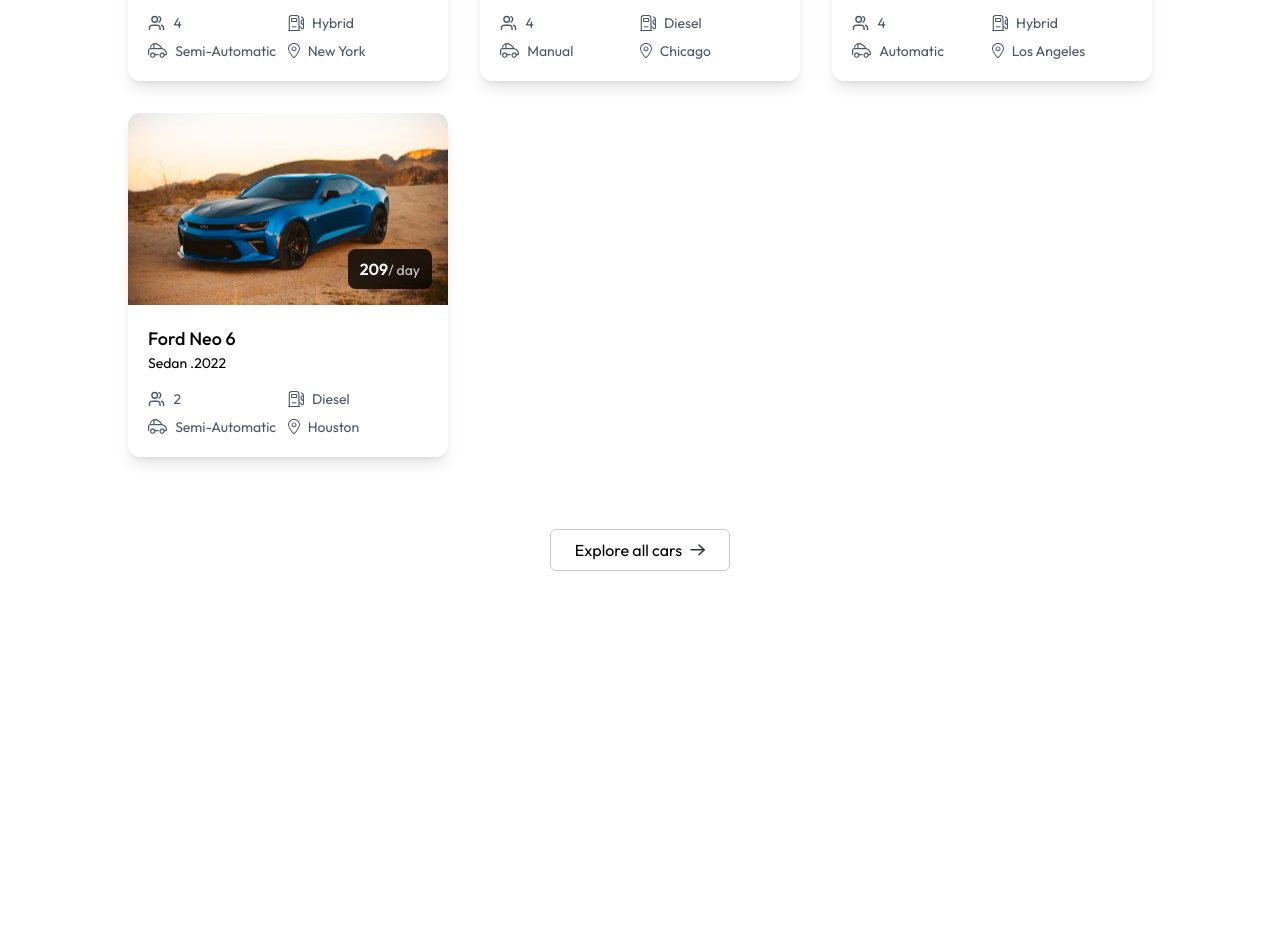
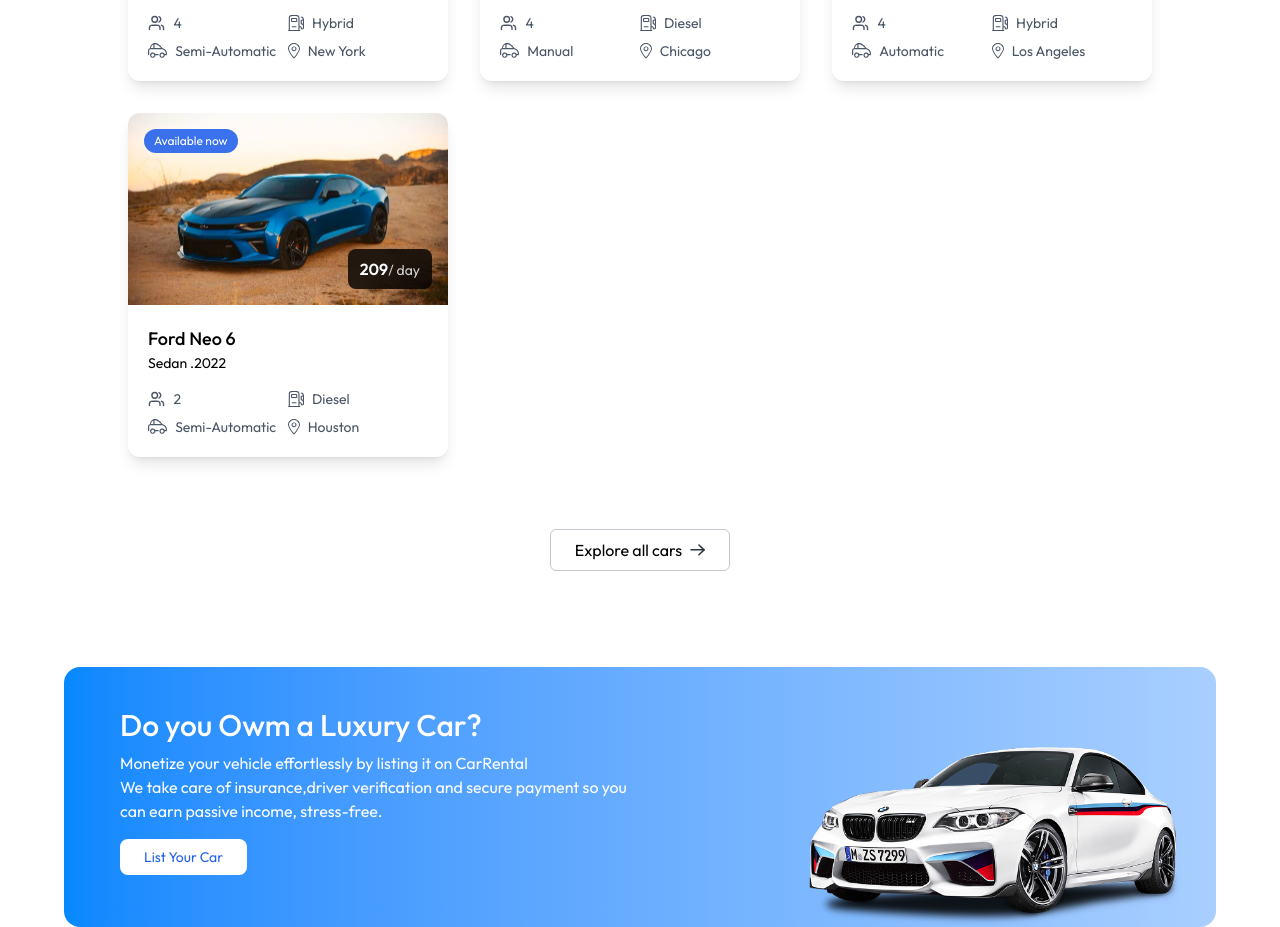
Before and after one commit to Hellobisrat/carRental, a React (Vite) app in the folder client/: page / in a window 1280 px wide. Shown: the part 1380-2307 px from the top of the page. Before the commit the page ends 2047 px from the top, so only its background shows below. Built offline with nearby package versions, Linux system fonts and the light colour scheme.

Commit message:
banner added

```diff
--- /dev/null
+++ b/client/src/components/Banner.jsx
@@ -0,0 +1,26 @@
+import React from 'react'
+import {assets} from '../assets/assets'
+
+const Banner = () => {
+  return (
+    <div className='flex flex-col md:flex-row md:items-start
+   items-center justify-between px-8 min-md:pl-14 pt-10
+   bg-gradient-to-r from-[#0588FE] to-[#A9CFFF] max-w-6xl mx-3 md:mx-auto
+   rounded-2xl overflow-hidden  text-white'>
+
+    <div>
+      <h2 className='text-3xl font-medium'>Do you Owm a Luxury Car?</h2>
+      <p className='mt-2'>Monetize your vehicle effortlessly by listing it on CarRental </p>
+      <p className='max-w-130'>We take care of insurance,driver verification and secure payment
+        so you can earn passive income, stress-free. </p>
+        <button className='px-6 py-2 bg-white hover:bg-slate-100 transition-all
+        text-primary rounded-lg text-sm mt-4 cursor-pointer'>List Your Car</button>
+    </div>
+    <img src={assets.banner_car_image} alt=''
+    className='max-h-45 mt-10'/>
+
+    </div>
+  )
+}
+
+export default Banner
--- a/client/src/components/CarCard.jsx
+++ b/client/src/components/CarCard.jsx
@@ -1,11 +1,12 @@
 import React from 'react'
 import { assets } from '../assets/assets'
-
+import { useNavigate } from 'react-router-dom'
 
 const CarCard = ({car}) => {
   const currency =import.meta.env.VITE_CURRENCY
+  const navigate = useNavigate();
   return (
-    <div className='group rounded-xl overflow-hidden
+    <div onClick={()=>{navigate(`/car-details/${car._id}`);scroll(0,0)}} className='group rounded-xl overflow-hidden
     shadow-lg hover:translate-y-1 transition-all
     duration-500 cursor-pointer'>
 
@@ -14,7 +15,7 @@
       className='w-full h-full object-cover
        transition-transform duration-500
        group-hover:scale-105'/>
-       {car.isAvailable && <p className='absolute top-4 left-4
+       {car.isAvaliable && <p className='absolute top-4 left-4
        bg-primary/90  text-white text-xs px-2.5 py-1 rounded-full'>Available now</p>}
        <div className='absolute bottom-4 right-4 bg-black/80 backdrop-blur-sm
        text-white px-3 py-2 rounded-lg'>
@@ -29,7 +30,9 @@
           <h3 className='text-lg font-medium'>{car.brand} {car.model}</h3>
           <p className='text-muted-foreground text-sm '>{car.category} .{car.year}</p>
         </div>
+
       </div>
+
       <div className='mt-4 grid grid-cols-2 gap-y-2 text-gray-600'>
           <div className='flex items-center text-sm text-muted-foreground'>
             <img src={assets.users_icon} alt="" className='h-4 mr-2'/>
--- a/client/src/pages/Home.jsx
+++ b/client/src/pages/Home.jsx
@@ -1,6 +1,7 @@
 import React from 'react'
 import Hero from '../components/Hero'
 import FeaturedSection from '../components/FeaturedSection'
+import Banner from '../components/Banner'
 
 const
 Home = () => {
@@ -8,6 +9,7 @@
     <>
       <Hero/>
       <FeaturedSection/>
+      <Banner/>
     </>
   )
 }
```
